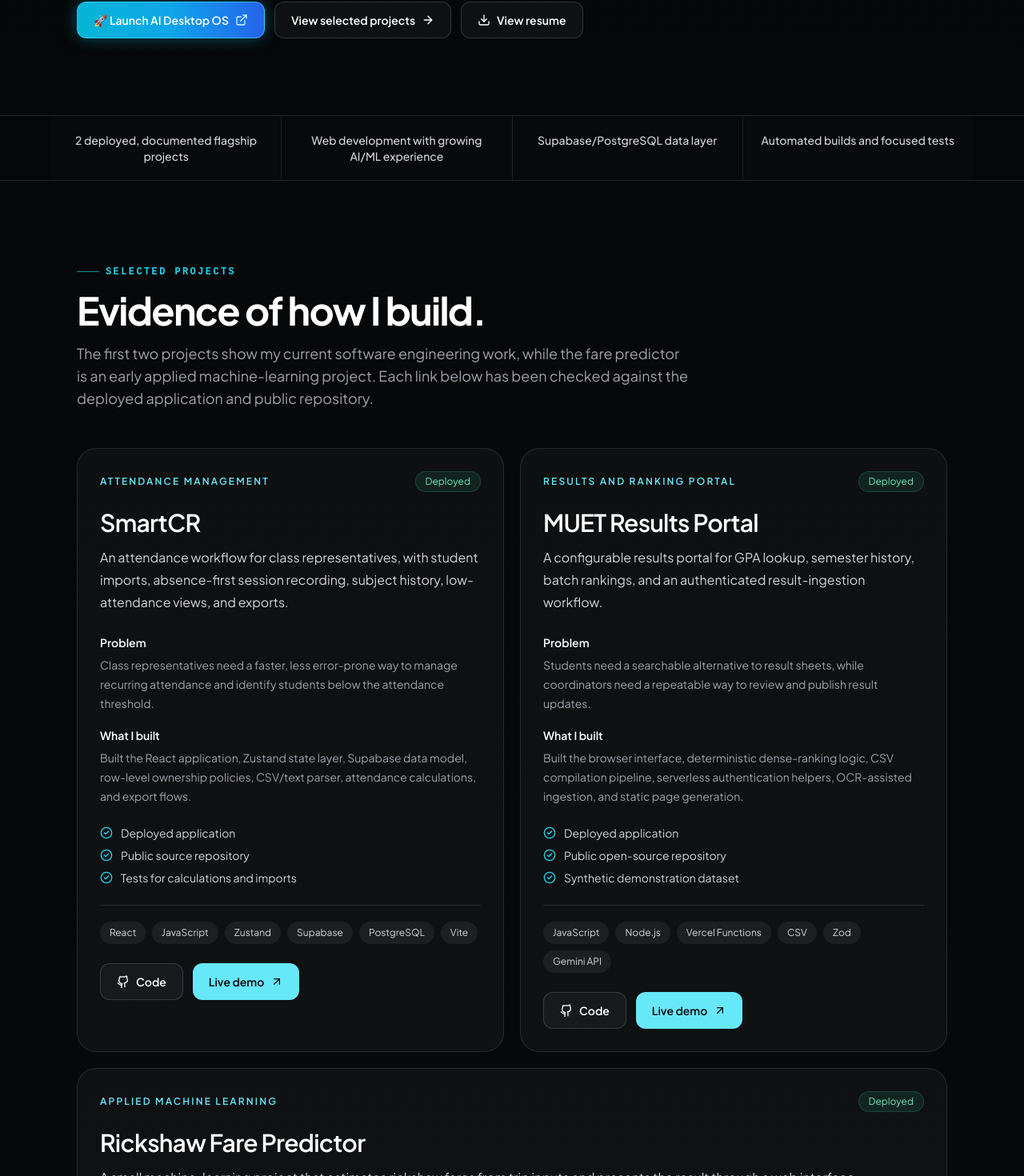
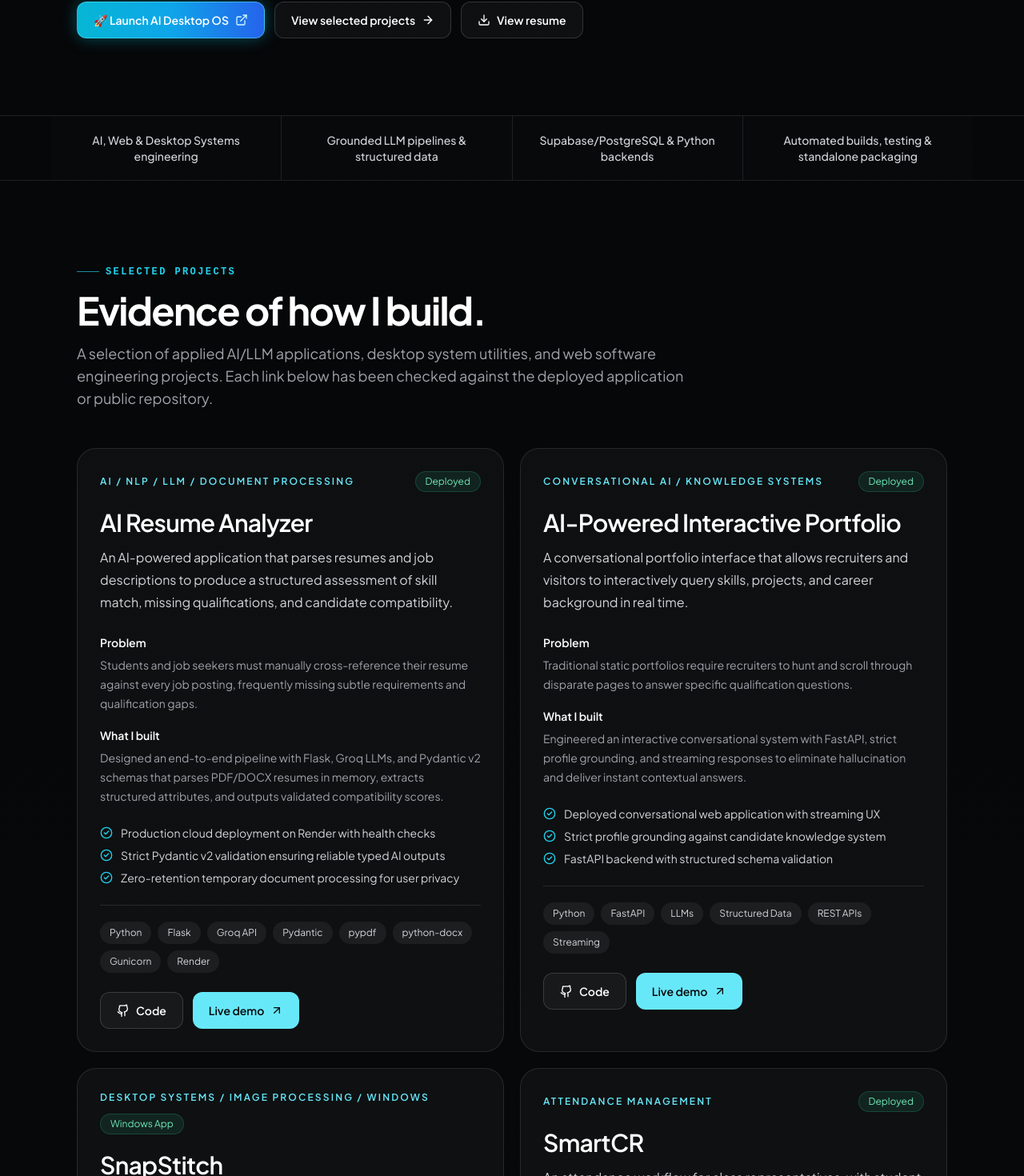
Before and after one commit to mokashkumar1/portfolio, a Next.js app: page / in a window 1280 px wide. Shown: the part 684-2154 px from the top of the page at 80% size. Built offline with nearby package versions, Linux system fonts and the light colour scheme.

Commit message:
feat: add AI Resume Analyzer, AI-Powered Interactive Portfolio, and SnapStitch projects

```diff
--- a/app/page.tsx
+++ b/app/page.tsx
@@ -50,14 +50,16 @@ export default function Home() {
         <SectionHeading
           eyebrow="Selected projects"
           title="Evidence of how I build."
-          intro="The first two projects show my current software engineering work, while the fare predictor is an early applied machine-learning project. Each link below has been checked against the deployed application and public repository."
+          intro="A selection of applied AI/LLM applications, desktop system utilities, and web software engineering projects. Each link below has been checked against the deployed application or public repository."
         />
         <div className="grid gap-5 lg:grid-cols-2">
-          {portfolioData.projects.map((project, index) => (
-            <article key={project.title} className={`project-card ${index === 2 ? "lg:col-span-2" : ""}`}>
+          {portfolioData.projects.map((project) => (
+            <article key={project.title} className="project-card">
               <div className="flex flex-wrap items-center justify-between gap-3">
                 <p className="text-xs font-semibold uppercase tracking-[0.18em] text-cyan-300">{project.category}</p>
-                <span className="rounded-full border border-emerald-400/20 bg-emerald-400/10 px-3 py-1 text-xs text-emerald-300">Deployed</span>
+                <span className="rounded-full border border-emerald-400/20 bg-emerald-400/10 px-3 py-1 text-xs text-emerald-300">
+                  {project.badge || "Deployed"}
+                </span>
               </div>
               <h3 className="mt-5 text-2xl font-semibold tracking-tight text-white sm:text-3xl">{project.title}</h3>
               <p className="mt-3 leading-7 text-zinc-300">{project.description}</p>
@@ -87,8 +89,8 @@ export default function Home() {
                 <a className="button-secondary" href={project.githubUrl} target="_blank" rel="noreferrer" aria-label={`View ${project.title} source code on GitHub`}>
                   <Github aria-hidden="true" className="h-4 w-4" /> Code
                 </a>
-                <a className="button-primary" href={project.demoUrl} target="_blank" rel="noreferrer" aria-label={`Open the live ${project.title} application`}>
-                  Live demo <ArrowUpRight aria-hidden="true" className="h-4 w-4" />
+                <a className="button-primary" href={project.demoUrl} target="_blank" rel="noreferrer" aria-label={`Open ${project.title}`}>
+                  {project.demoLabel || "Live demo"} <ArrowUpRight aria-hidden="true" className="h-4 w-4" />
                 </a>
               </div>
             </article>
--- a/data/portfolio.ts
+++ b/data/portfolio.ts
@@ -8,6 +8,8 @@ export interface Project {
   tech: string[];
   githubUrl: string;
   demoUrl: string;
+  demoLabel?: string;
+  badge?: string;
   createdAt: string;
   status: "Active";
   slug: string;
@@ -37,10 +39,10 @@ export const portfolioData = {
   aboutText:
     "Computer Systems Engineering student building practical web applications while developing a foundation in machine learning and applied AI.",
   proofPoints: [
-    "2 deployed, documented flagship projects",
-    "Web development with growing AI/ML experience",
-    "Supabase/PostgreSQL data layer",
-    "Automated builds and focused tests",
+    "AI, Web & Desktop Systems engineering",
+    "Grounded LLM pipelines & structured data",
+    "Supabase/PostgreSQL & Python backends",
+    "Automated builds, testing & standalone packaging",
   ],
   education: {
     degree: "Bachelor of Engineering in Computer Systems Engineering",
@@ -48,6 +50,75 @@ export const portfolioData = {
     duration: "August 2024 - Present",
   },
   projects: [
+    {
+      title: "AI Resume Analyzer",
+      description:
+        "An AI-powered application that parses resumes and job descriptions to produce a structured assessment of skill match, missing qualifications, and candidate compatibility.",
+      problem:
+        "Students and job seekers must manually cross-reference their resume against every job posting, frequently missing subtle requirements and qualification gaps.",
+      contribution:
+        "Designed an end-to-end pipeline with Flask, Groq LLMs, and Pydantic v2 schemas that parses PDF/DOCX resumes in memory, extracts structured attributes, and outputs validated compatibility scores.",
+      proof: [
+        "Production cloud deployment on Render with health checks",
+        "Strict Pydantic v2 validation ensuring reliable typed AI outputs",
+        "Zero-retention temporary document processing for user privacy",
+      ],
+      category: "AI / NLP / LLM / Document Processing",
+      tech: ["Python", "Flask", "Groq API", "Pydantic", "pypdf", "python-docx", "Gunicorn", "Render"],
+      githubUrl: "https://github.com/mokashkumar1/resume-analyzer",
+      demoUrl: "https://ai-resume-analyzer-y4ns.onrender.com",
+      demoLabel: "Live demo",
+      badge: "Deployed",
+      createdAt: "Current",
+      status: "Active",
+      slug: "ai-resume-analyzer",
+    },
+    {
+      title: "AI-Powered Interactive Portfolio",
+      description:
+        "A conversational portfolio interface that allows recruiters and visitors to interactively query skills, projects, and career background in real time.",
+      problem:
+        "Traditional static portfolios require recruiters to hunt and scroll through disparate pages to answer specific qualification questions.",
+      contribution:
+        "Engineered an interactive conversational system with FastAPI, strict profile grounding, and streaming responses to eliminate hallucination and deliver instant contextual answers.",
+      proof: [
+        "Deployed conversational web application with streaming UX",
+        "Strict profile grounding against candidate knowledge system",
+        "FastAPI backend with structured schema validation",
+      ],
+      category: "Conversational AI / Knowledge Systems",
+      tech: ["Python", "FastAPI", "LLMs", "Structured Data", "REST APIs", "Streaming"],
+      githubUrl: "https://github.com/mokashkumar1/Ai-Portfolio",
+      demoUrl: "https://mokash-ai.vercel.app/",
+      demoLabel: "Live demo",
+      badge: "Deployed",
+      createdAt: "Current",
+      status: "Active",
+      slug: "ai-interactive-portfolio",
+    },
+    {
+      title: "SnapStitch",
+      description:
+        "A zero-friction Windows desktop utility that intercepts snipping tool captures and stitches multi-part code screenshots horizontally side-by-side directly to the clipboard.",
+      problem:
+        "Inserting tall vertical code screenshots causes massive page bloat in academic lab reports and engineering documentation.",
+      contribution:
+        "Architected a clean PyQt6 background daemon featuring Win32 global hotkeys, high-DPI Pillow RGBA compositing, thread-safe snippet buffers, and SHA-256 deduplication to prevent loopbacks.",
+      proof: [
+        "Standalone Windows installer (.exe) with Start Menu integration",
+        "Zero-latency Win32 clipboard monitoring and thread-safe floating HUD",
+        "Cryptographic SHA-256 deduplication to prevent loopbacks",
+      ],
+      category: "Desktop Systems / Image Processing / Windows",
+      tech: ["Python", "PyQt6", "Pillow", "Win32 API", "PyInstaller", "Clean Architecture"],
+      githubUrl: "https://github.com/mokashkumar1/SnapStitch",
+      demoUrl: "https://github.com/mokashkumar1/SnapStitch/releases/latest",
+      demoLabel: "Download .exe",
+      badge: "Windows App",
+      createdAt: "Current",
+      status: "Active",
+      slug: "snapstitch",
+    },
     {
       title: "SmartCR",
       description:
```
